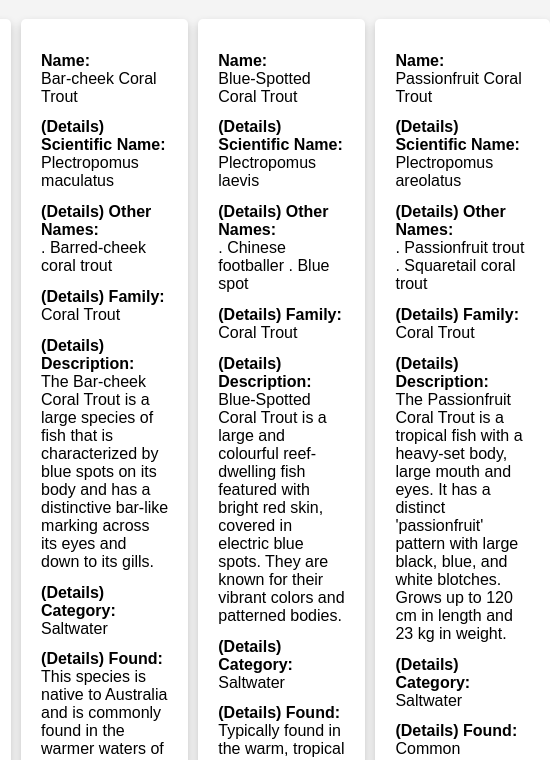
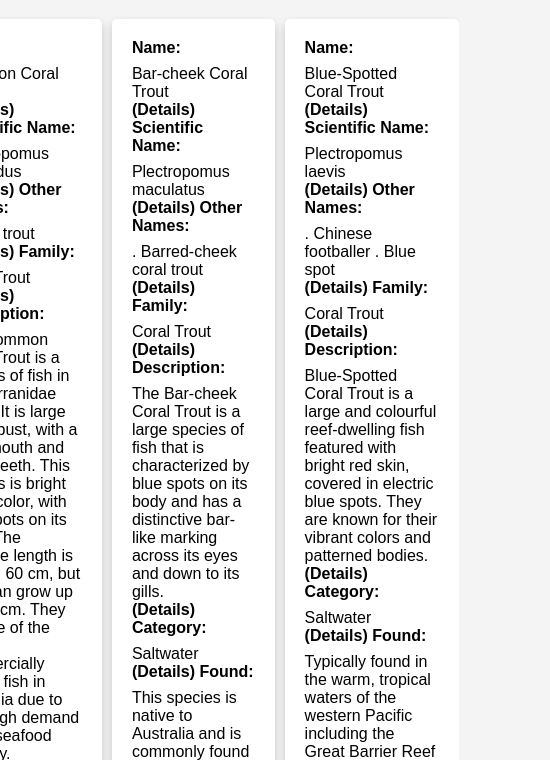
Before and after one commit to RhyG/fish-scraper, a website: page index.html in a window 390 px wide. Shown: the part 81-841 px from the top of the page, 550 px wide, since content can reach past the window. Drawn offline with Linux system fonts and the light colour scheme.

Commit message:
Responsive.

```diff
--- a/index.html
+++ b/index.html
@@ -12,12 +12,19 @@ body {
 }
 #catalog {
   display: grid;
-  grid-template-columns: repeat(4, 1fr); /* Creates exactly four columns */
+  grid-template-columns: repeat(4, 1fr); /* Default to four columns */
   gap: 10px;
   justify-content: center;
-  align-items: start; /* Aligns items to the start of the grid area */
+  align-items: start;
   max-width: 1024px;
   margin: auto;
+}
+
+/* Media query for screens that are 768px wide or less */
+@media (max-width: 1000px) {
+  #catalog {
+    grid-template-columns: repeat(3, 1fr); /* Switch to three columns for mobile devices */
+  }
 }
 
 .tile {
@@ -29,12 +36,12 @@ body {
   text-align: left;
   display: flex;
   flex-direction: column;
-  align-items: flex-start; /* Aligns content to the start inside the tile */
+  align-items: flex-start;
 }
 
 .tile strong {
   display: block;
-  margin-top: 0.8em;
+  margin-bottom: 0.5em; /* Adds spacing between each key-value pair */
 }
 
 .tile:hover {
```
Also changed, not shown: src/generator/present_fish.ts (+11 -4 lines).
